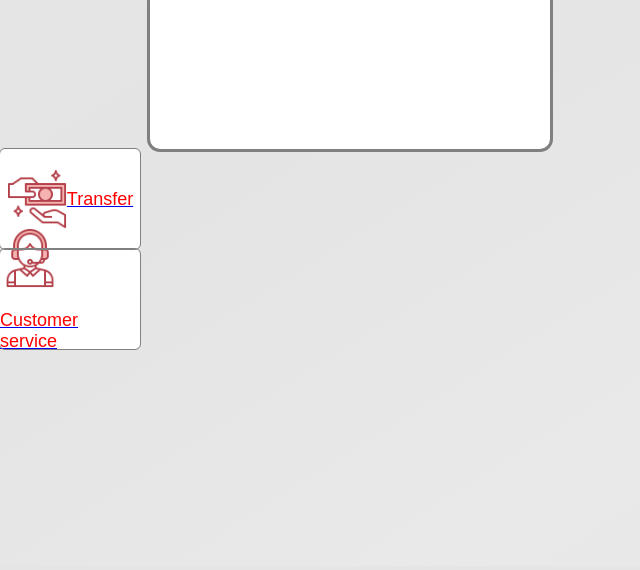
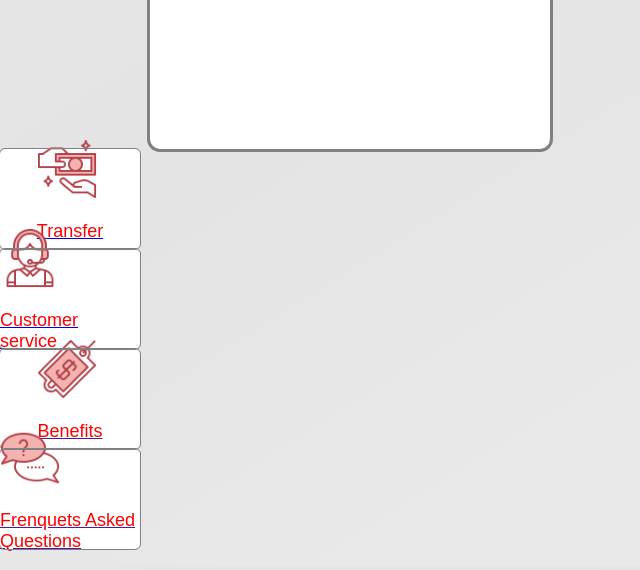
Before and after one commit to SebaViana/homebanking-webapp, a Django app: page /homebanking/ in a window 1280 px wide. Shown: the part 234-804 px from the top of the page, without its empty margins (0-640 px from the left). Before the commit the page ends 584 px from the top, so only its background shows below. Run offline with Django 4.2, Linux system fonts and the light colour scheme; the visitor is signed in with stand-in values (Sample User, id 1); data comes from the database, SQL or seed files in the repository.

Commit message:
added benefits and faq logo in home

```diff
--- a/login/templates/bank.html
+++ b/login/templates/bank.html
@@ -22,17 +22,29 @@
         <p>Welcome, {{ user.get_short_name }}. Thanks for logging in.</p>
         <p>Su dinero disponible es : {{balance}}</p>
     </div>
+    <div class="button">
     <a href={% url 'transfer' %}>
-    <div class="button">
         <img class="button" src={% static 'DATA/icon-transfer.png' %} alt="transfer money">
         <p class="button">Transfer</p>
+    </a>
     </div>
-    </a>
+    <div class="button">
     <a href="{% url 'customer-support' %}">
-    <div class="button">
         <img class="button" src={% static 'DATA/icon-support.png' %} alt="customer service">
         <p class="button">Customer service</p>
     </a>
     </div>
+    <div class="button">
+    <a href="">
+        <img class="button" src={% static 'DATA/icon-benefits.png' %} alt="benefits">
+        <p class="button">Benefits</p>
+    </a>
+    </div>
+    <div class="button">
+    <a href="">
+        <img class="button" src={% static 'DATA/icon-faq.png' %} alt="FAQ">
+        <p class="button">Frenquets Asked Questions</p>
+    </a>
+    </div>
 </body>
 </html>
```
Also changed, not shown: login/static/DATA/icon-benefits.png (added), login/static/DATA/icon-faq.png (added).
